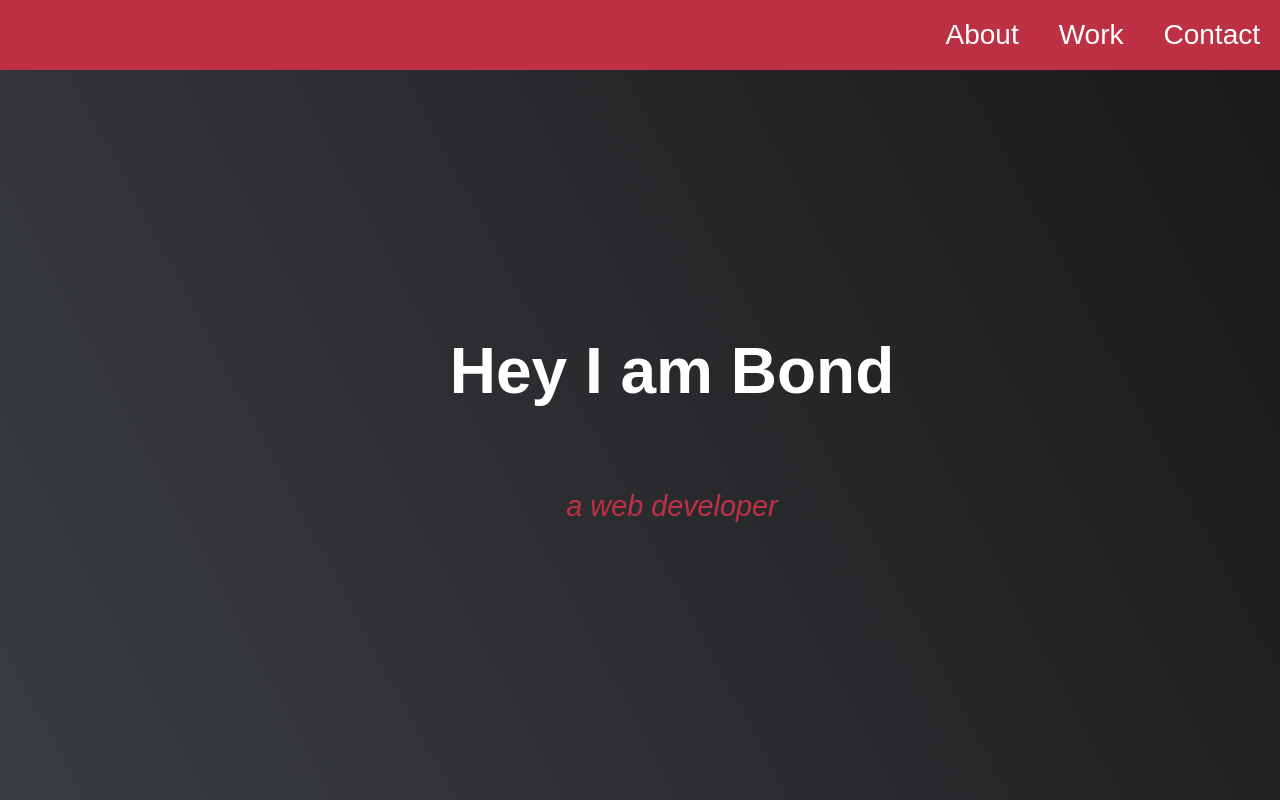
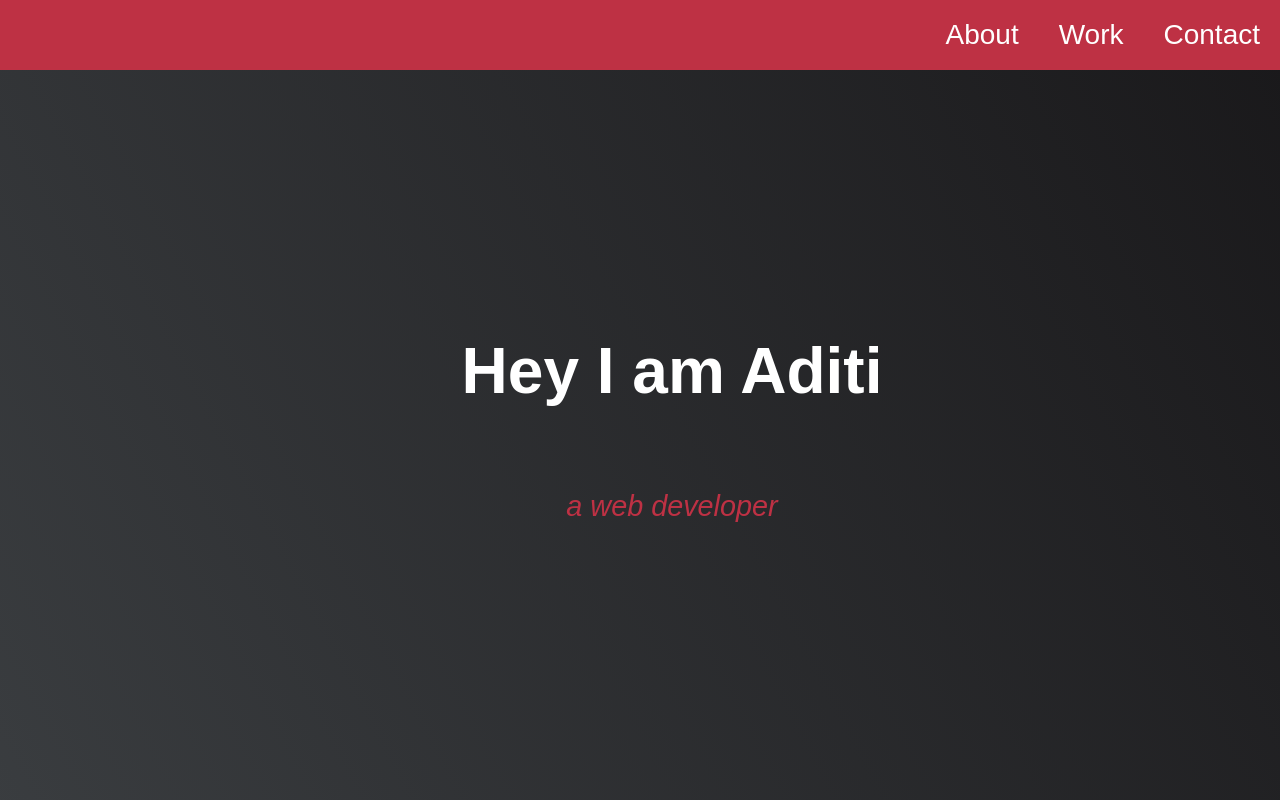
Before and after one commit to Justaditi/Portfolio, a plain HTML site: page index.html in a window 1280 px wide. Shown: the top 800 px of the page. Drawn offline with Linux system fonts and the light colour scheme.

Commit message:
Update index.html

```diff
--- a/index.html
+++ b/index.html
@@ -16,7 +16,7 @@
     </ul>
 </nav>
 <section id="welcome-section" class="welcome-section">
-  <h2>Hey I am Bond</h2>
+  <h2>Hey I am Aditi</h2>
   <p>a web developer</p>
   </section>
   <section id="project-section" class="project-section">
```
